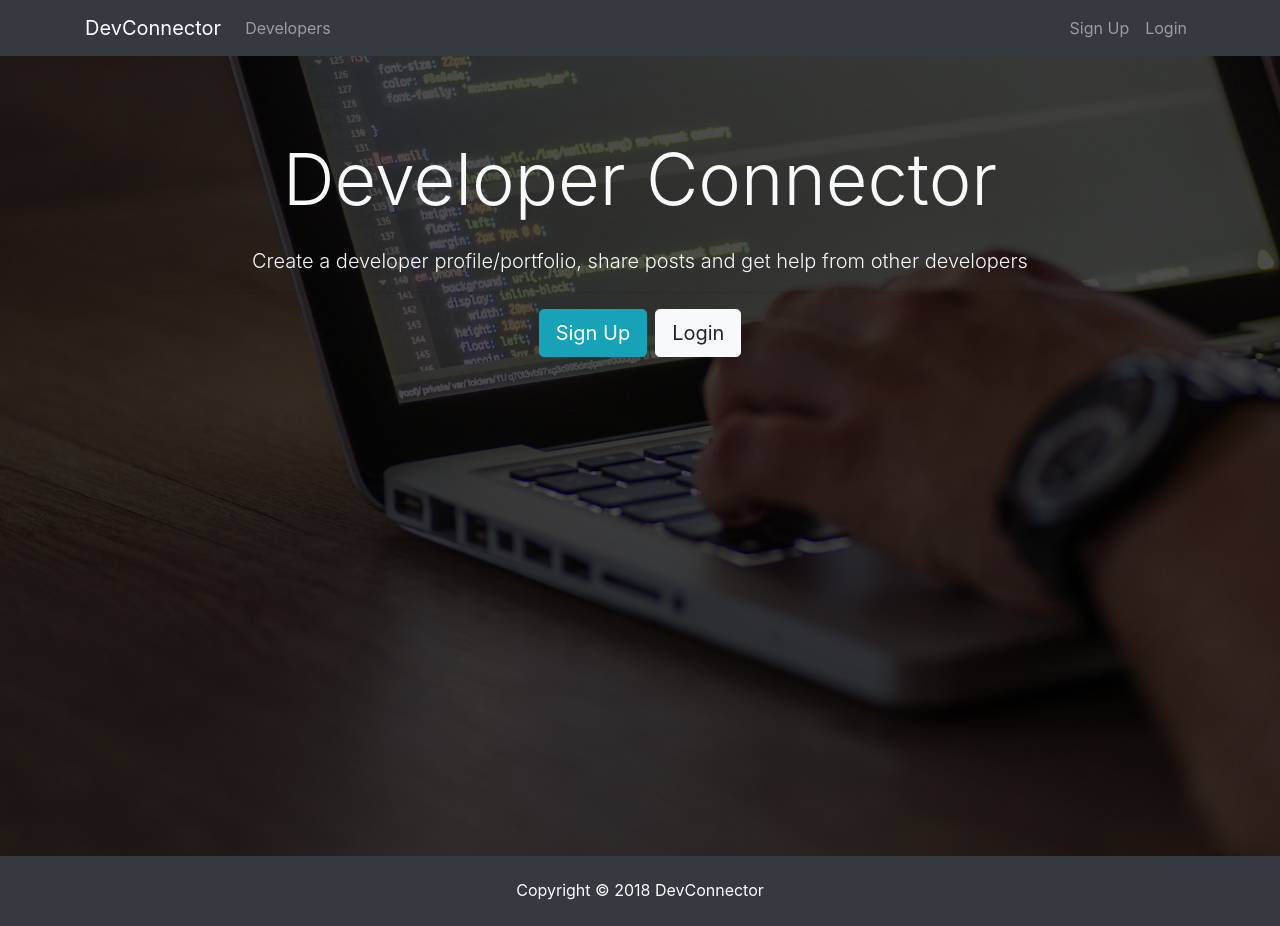
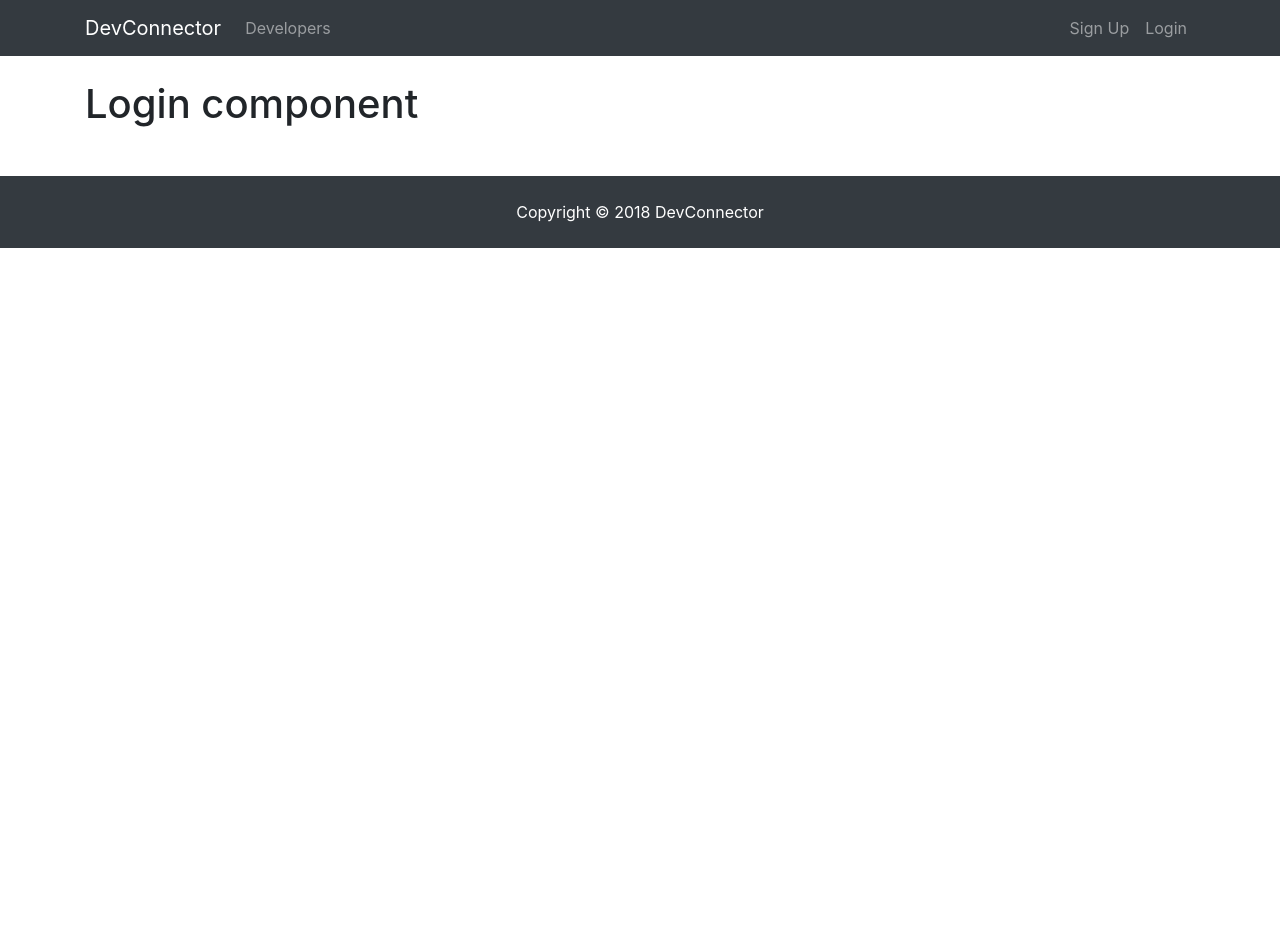
Before and after one commit to MattCardona/MERN-stack-dev-network, a React (Create React App) app in the folder client/: page /login in a window 1280 px wide. After the commit the page ends 800 px from the top, so only its background shows below. Built offline with nearby package versions, Linux system fonts and the light colour scheme.

Commit message:
Add react-router and auth components

```diff
--- a/client/package.json
+++ b/client/package.json
@@ -5,6 +5,7 @@
   "dependencies": {
     "react": "^16.6.3",
     "react-dom": "^16.6.3",
+    "react-router-dom": "^4.3.1",
     "react-scripts": "2.1.1"
   },
   "scripts": {
--- a/client/src/App.js
+++ b/client/src/App.js
@@ -1,17 +1,27 @@
 import React, { Component } from 'react';
+import { BrowserRouter as Router, Route} from 'react-router-dom';
+
 import Navbar from './components/layout/Navbar.js';
 import Footer from './components/layout/Footer.js';
 import Landing from './components/layout/Landing.js';
+import Register from './components/auth/Register.js';
+import Login from './components/auth/Login.js';
 import './App.css';
 
 class App extends Component {
   render() {
     return (
-      <div className="App">
-        <Navbar />
-        <Landing />
-        <Footer />
-      </div>
+      <Router>
+        <div className="App">
+          <Navbar />
+          <Route path="/" component={ Landing } exact />
+          <div className="container">
+            <Route exact path="/register" component={ Register } />
+            <Route exact path="/login" component={ Login } />
+          </div>
+          <Footer />
+        </div>
+      </Router>
     );
   }
 }
--- /dev/null
+++ b/client/src/components/auth/Login.js
@@ -0,0 +1,13 @@
+import React from 'react';
+
+class Login extends React.Component {
+  render() {
+    return (
+      <div>
+        <h1>Login component</h1>
+      </div>
+    )
+  }
+};
+
+export default Login;
--- /dev/null
+++ b/client/src/components/auth/Register.js
@@ -0,0 +1,13 @@
+import React from 'react';
+
+class Register extends React.Component {
+  render() {
+    return (
+      <div>
+        <h1>Register component</h1>
+      </div>
+    )
+  }
+};
+
+export default Register;
--- a/client/src/components/layout/Landing.js
+++ b/client/src/components/layout/Landing.js
@@ -1,4 +1,5 @@
 import React from 'react';
+import { Link } from 'react-router-dom';
 
 class Landing extends React.Component {
   render() {
@@ -12,8 +13,8 @@ class Landing extends React.Component {
                 </h1>
                 <p className="lead"> Create a developer profile/portfolio, share posts and get help from other developers</p>
                 <hr />
-                <a href="register.html" className="btn btn-lg btn-info mr-2">Sign Up</a>
-                <a href="login.html" className="btn btn-lg btn-light">Login</a>
+                <Link to="/register" className="btn btn-lg btn-info mr-2">Sign Up</Link>
+                <Link to="/login" className="btn btn-lg btn-light">Login</Link>
               </div>
             </div>
           </div>
--- a/client/src/components/layout/Navbar.js
+++ b/client/src/components/layout/Navbar.js
@@ -1,11 +1,12 @@
 import React from 'react';
+import { Link } from 'react-router-dom';
 
 class Navbar extends React.Component {
   render() {
     return (
       <nav className="navbar navbar-expand-sm navbar-dark bg-dark mb-4">
         <div className="container">
-          <a className="navbar-brand" href="landing.html">DevConnector</a>
+          <Link className="navbar-brand" to="/">DevConnector</Link>
           <button className="navbar-toggler" type="button" data-toggle="collapse" data-target="#mobile-nav">
             <span className="navbar-toggler-icon"></span>
           </button>
@@ -13,17 +14,17 @@ class Navbar extends React.Component {
           <div className="collapse navbar-collapse" id="mobile-nav">
             <ul className="navbar-nav mr-auto">
               <li className="nav-item">
-                <a className="nav-link" href="profiles.html"> Developers
-                </a>
+                <Link className="nav-link" to="/profiles"> Developers
+                </Link>
               </li>
             </ul>
 
             <ul className="navbar-nav ml-auto">
               <li className="nav-item">
-                <a className="nav-link" href="register.html">Sign Up</a>
+                <Link className="nav-link" to="/register">Sign Up</Link>
               </li>
               <li className="nav-item">
-                <a className="nav-link" href="login.html">Login</a>
+                <Link className="nav-link" to="/login">Login</Link>
               </li>
             </ul>
           </div>
```
Also changed, not shown: 1 other file (tests, documents, lock files or other folders).
